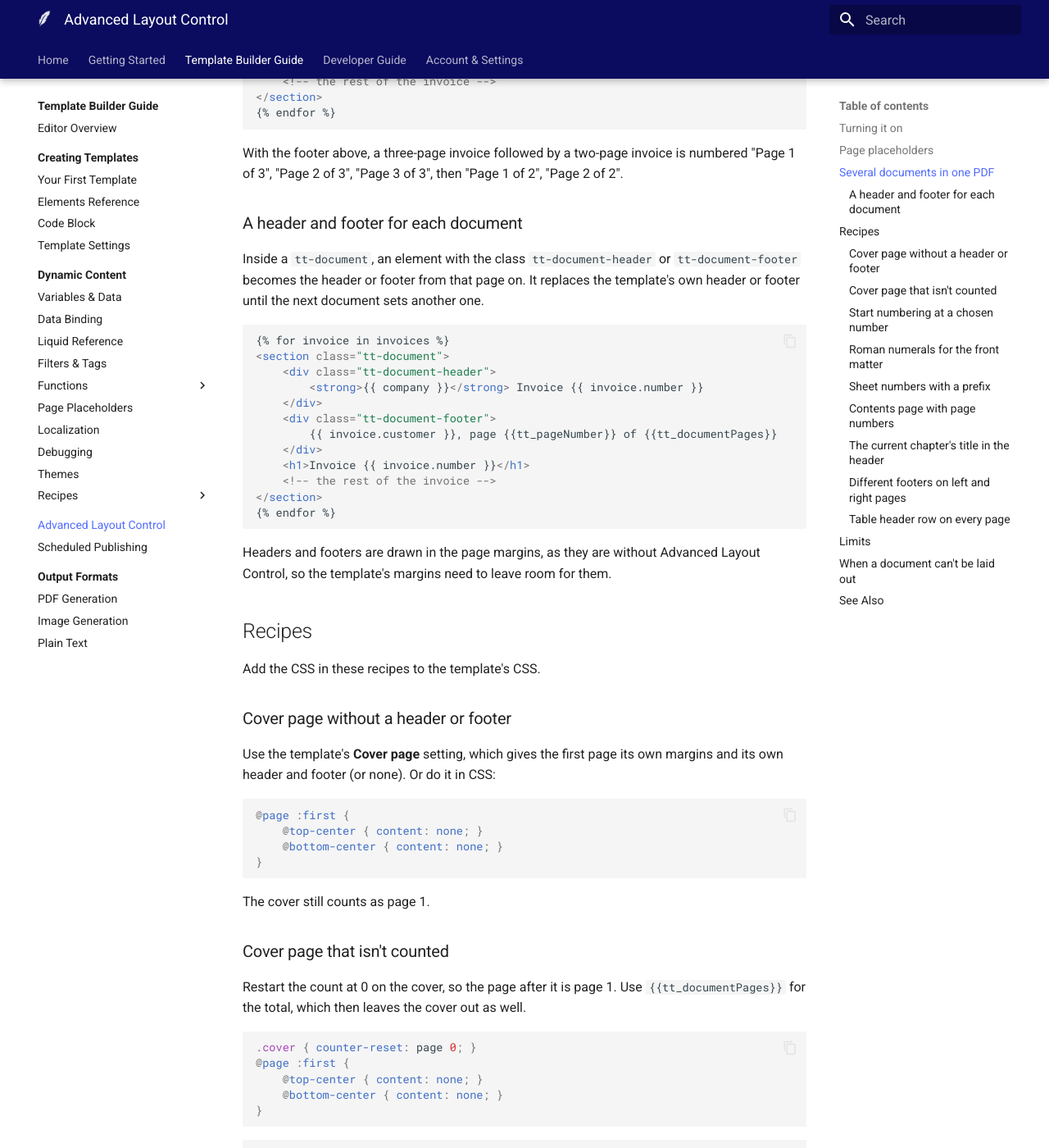
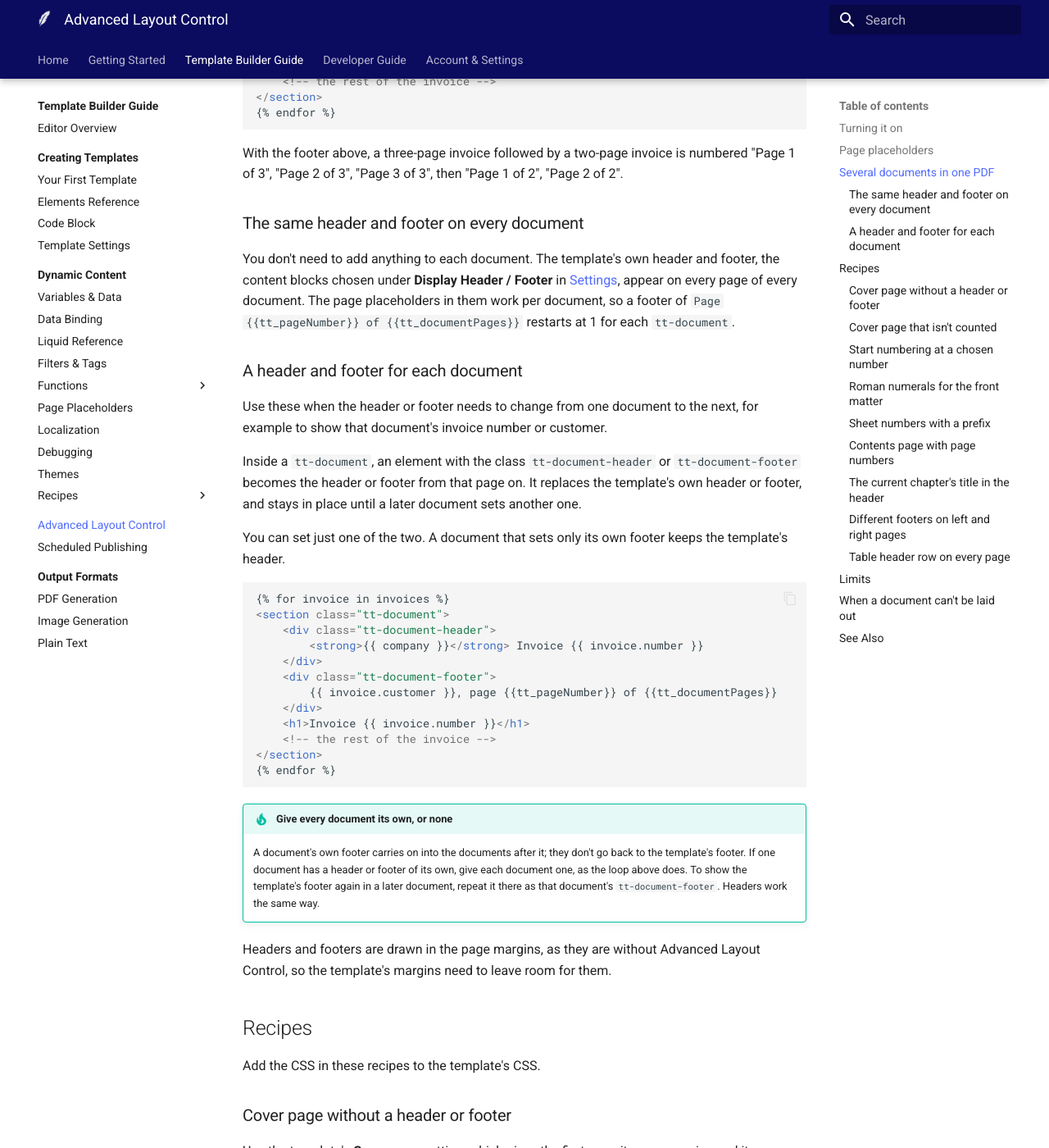
Before and after one commit to TemplateTo/TemplateTo.Docs, an MkDocs documentation site: the page built from docs/template-guide/advanced-layout-control.md, in a window 1280 px wide and 1400 px high, scrolled down 1855 px. Shown: the whole window at 82% size. Built offline with MkDocs 1.6.1 and Material for MkDocs 9.7.7, drawn with Linux system fonts in a browser that asks for light colours.

Commit message:
Explain shared headers and footers for several documents
The Advanced Layout Control page explained per-document headers and
footers but not that the template's own header and footer already
appear on every document, with page numbers restarting per document.
It also now says that a document's own footer carries on into later
documents, checked with a test render.

Co-Authored-By: Claude Opus 5.5 <noreply@anthropic.com>

````diff
--- a/docs/template-guide/advanced-layout-control.md
+++ b/docs/template-guide/advanced-layout-control.md
@@ -62,9 +62,17 @@ Put each document in an element with the class `tt-document`. Each one starts on
 
 With the footer above, a three-page invoice followed by a two-page invoice is numbered "Page 1 of 3", "Page 2 of 3", "Page 3 of 3", then "Page 1 of 2", "Page 2 of 2".
 
+### The same header and footer on every document
+
+You don't need to add anything to each document. The template's own header and footer, the content blocks chosen under **Display Header / Footer** in [Settings](creating/settings.md), appear on every page of every document. The page placeholders in them work per document, so a footer of `Page {{tt_pageNumber}} of {{tt_documentPages}}` restarts at 1 for each `tt-document`.
+
 ### A header and footer for each document
 
-Inside a `tt-document`, an element with the class `tt-document-header` or `tt-document-footer` becomes the header or footer from that page on. It replaces the template's own header or footer until the next document sets another one.
+Use these when the header or footer needs to change from one document to the next, for example to show that document's invoice number or customer.
+
+Inside a `tt-document`, an element with the class `tt-document-header` or `tt-document-footer` becomes the header or footer from that page on. It replaces the template's own header or footer, and stays in place until a later document sets another one.
+
+You can set just one of the two. A document that sets only its own footer keeps the template's header.
 
 ```html
 {% for invoice in invoices %}
@@ -80,6 +88,9 @@ Inside a `tt-document`, an element with the class `tt-document-header` or `tt-do
 </section>
 {% endfor %}
 ```
+
+!!! tip "Give every document its own, or none"
+    A document's own footer carries on into the documents after it; they don't go back to the template's footer. If one document has a header or footer of its own, give each document one, as the loop above does. To show the template's footer again in a later document, repeat it there as that document's `tt-document-footer`. Headers work the same way.
 
 Headers and footers are drawn in the page margins, as they are without Advanced Layout Control, so the template's margins need to leave room for them.
 
````
